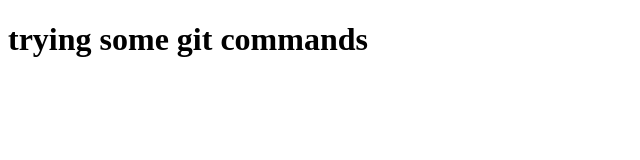
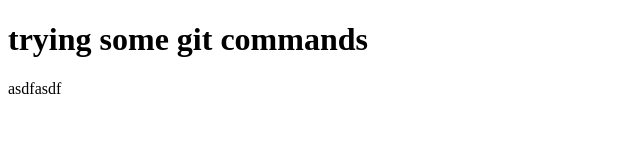
Before and after one commit to abhinavpancholi/epic-3--application-, a plain HTML site: page index.html in a window 1280 px wide. Shown: the full height of the page, 0-640 px from the left. Drawn offline with Linux system fonts and the light colour scheme.

Commit message:
sec commit

```diff
--- a/index.html
+++ b/index.html
@@ -7,5 +7,6 @@
 </head>
 <body>
     <h1>trying some git commands</h1>
+    <p>asdfasdf</p>
 </body>
 </html>
```
